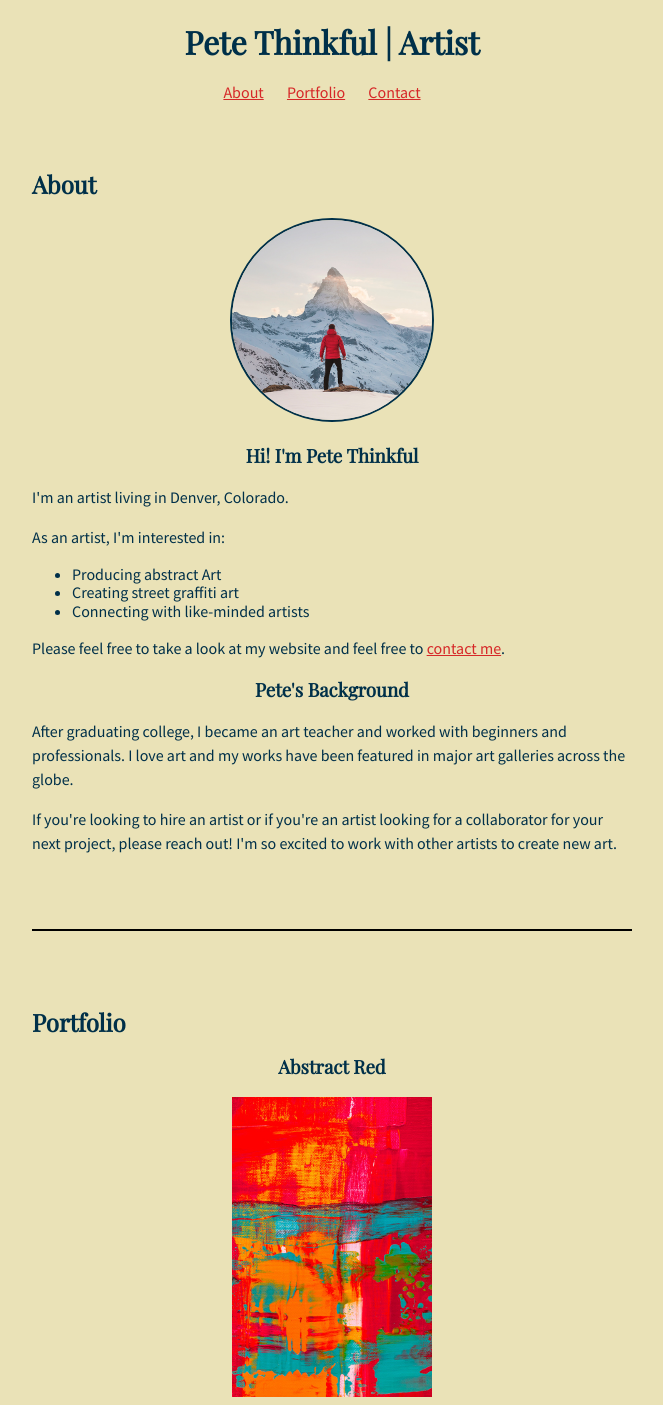
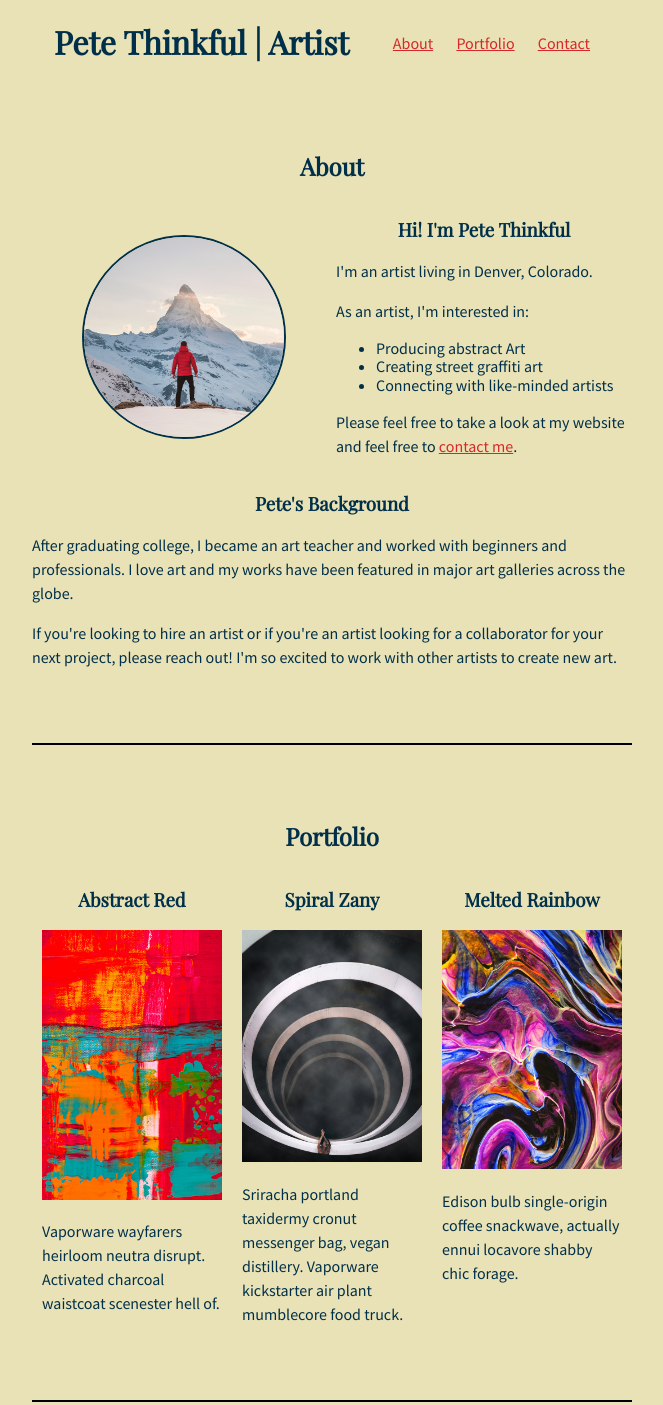
Before and after one commit to jfur17/Pete-Portfolio, a plain HTML site: page index.html in a window 1280 px wide. Shown: the part 37-1442 px from the top of the page, without its empty margins (308-971 px from the left). Drawn offline with nearby package versions, Linux system fonts and the light colour scheme.

Commit message:
Update style.css

```diff
--- a/style.css
+++ b/style.css
@@ -13,13 +13,14 @@ h1,
 h2,
 h3 {
   font-family: "Playfair Display", Times, serif;
+  text-align: center;
 }
 
 article {
   padding: 50px 0;
 }
 
-article div {
+background {
   text-align: center;
   width: 100%;
 }
@@ -75,3 +76,45 @@ nav a {
 li {
   text-align: left;
 }
+
+header {
+  display:flex;
+  margin: auto;
+  width: 600px;
+  justify-content: space-around;
+  align-items: center;
+
+}
+
+article h2 {
+  text-align: center;
+}
+
+.section {
+  display: flex;
+  justify-content: space-around;
+  align-items: center;
+}
+
+.section img{
+  margin-left: 50px;
+}
+
+.intro {
+  text-align: center;
+  margin-left: 50px;
+}
+ntro p {
+  text-align: left;
+}
+
+.collection {
+  display: flex;
+  justify-content: space-around;
+  align-items: flex-start;
+}
+
+.portfolio-item {
+  flex: 1;
+  margin: 0 10px;
+}
```
